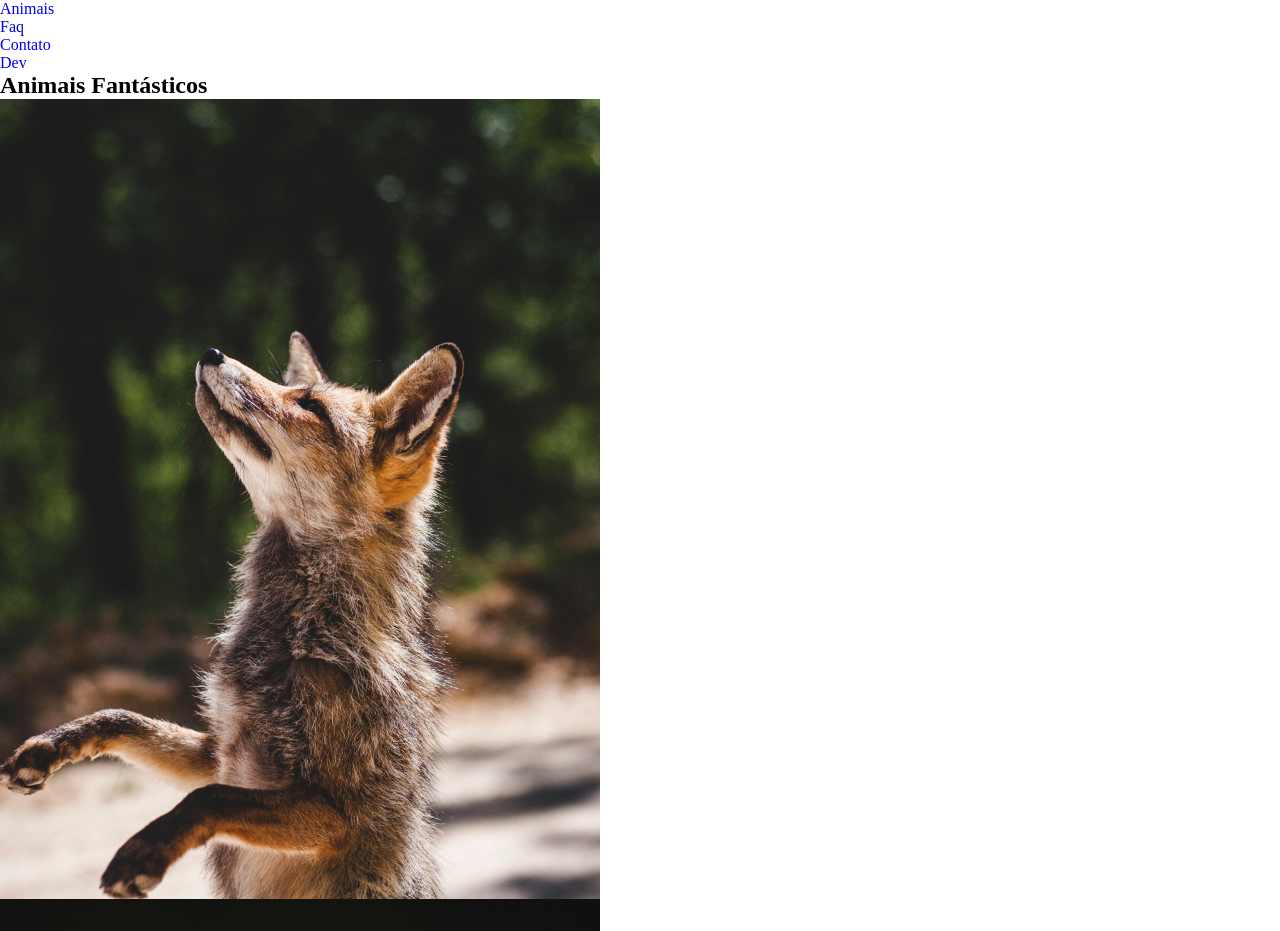
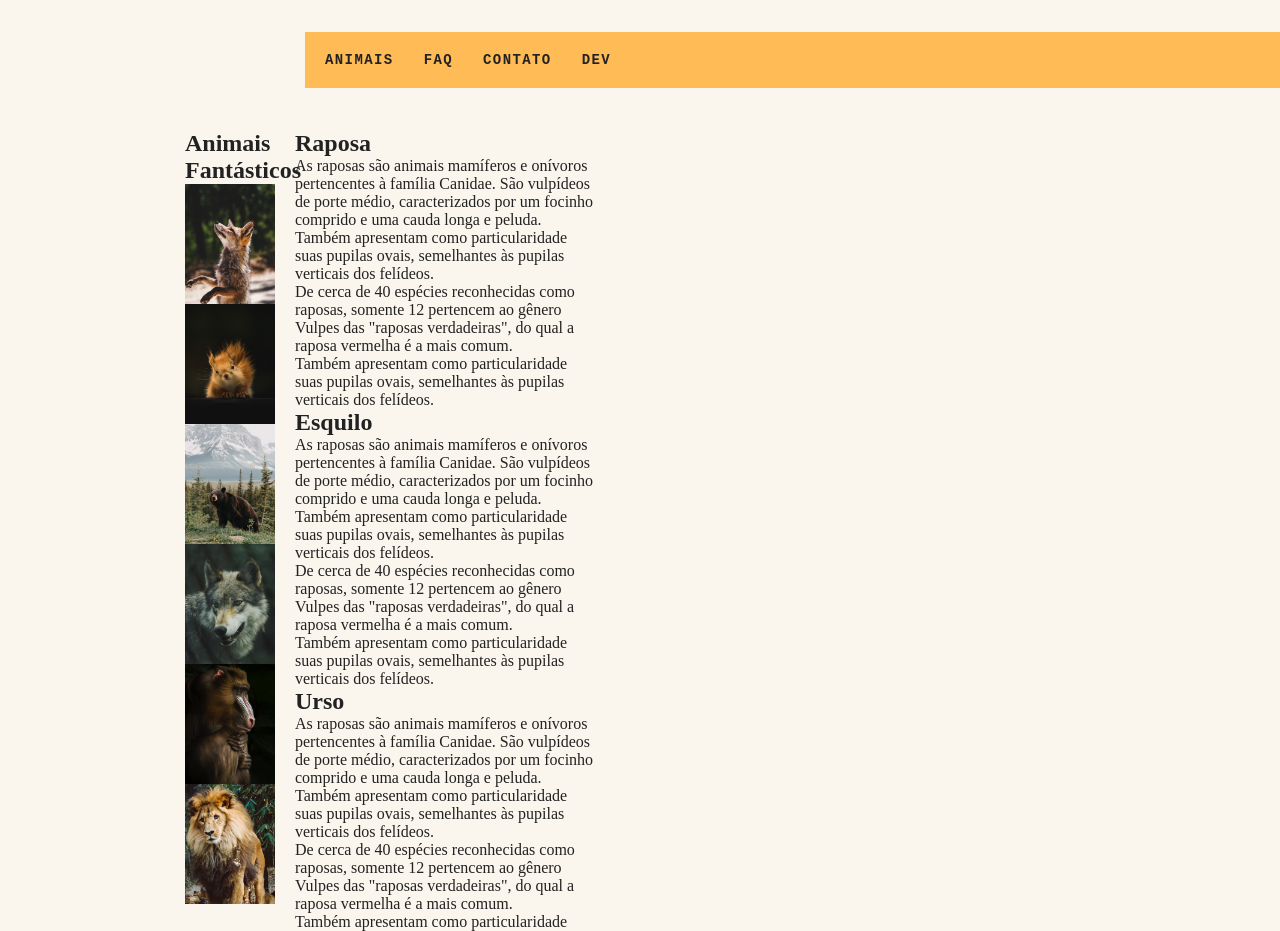
Before and after one commit to BrunoSGomes/animals-js, a website: page src/index.html in a window 1280 px wide. Shown: the top 931 px of the page. Drawn offline with Linux system fonts and the light colour scheme.

Commit message:
initial style

```diff
--- a/src/css/style.css
+++ b/src/css/style.css
@@ -12,6 +12,47 @@ ul {
     list-style: none;
 }
 
-ul li a {
+body {
+    background: #faf6ed;
+    color: #222;
+    -webkit-font-smoothing: antialiased;
+    display: grid;
+    grid-template-columns: 1fr 130px minmax(300px, 800px) 1fr;
+}
+
+.menu {
+    grid-column: 3 / 5;
+    margin-top: 2rem;
+    margin-bottom: 2rem;
+    background: #FB5;
+}
+
+.menu ul {
+    display: flex;
+    flex-wrap: wrap;
+    padding: 10px;
+}
+
+.menu li a {
+    display: block;
+    padding: 10px;
+    margin-right: 10px;
+    color: #222;
     text-decoration: none;
+    font-family: 'IBM Plex Mono', monospace;
+    font-weight: bold;
+    text-transform: uppercase;
+    font-size: .875rem;
+    letter-spacing: .1em;
 }
+
+.grid-section {
+    grid-column: 2 / 4;
+    width: 100%;
+    box-sizing: border-box;
+    padding: 10px;
+    display: grid;
+    grid-template-columns: 90px 300px 1fr;
+    grid-gap: 20px;
+    margin-bottom: 4rem;
+}
```
